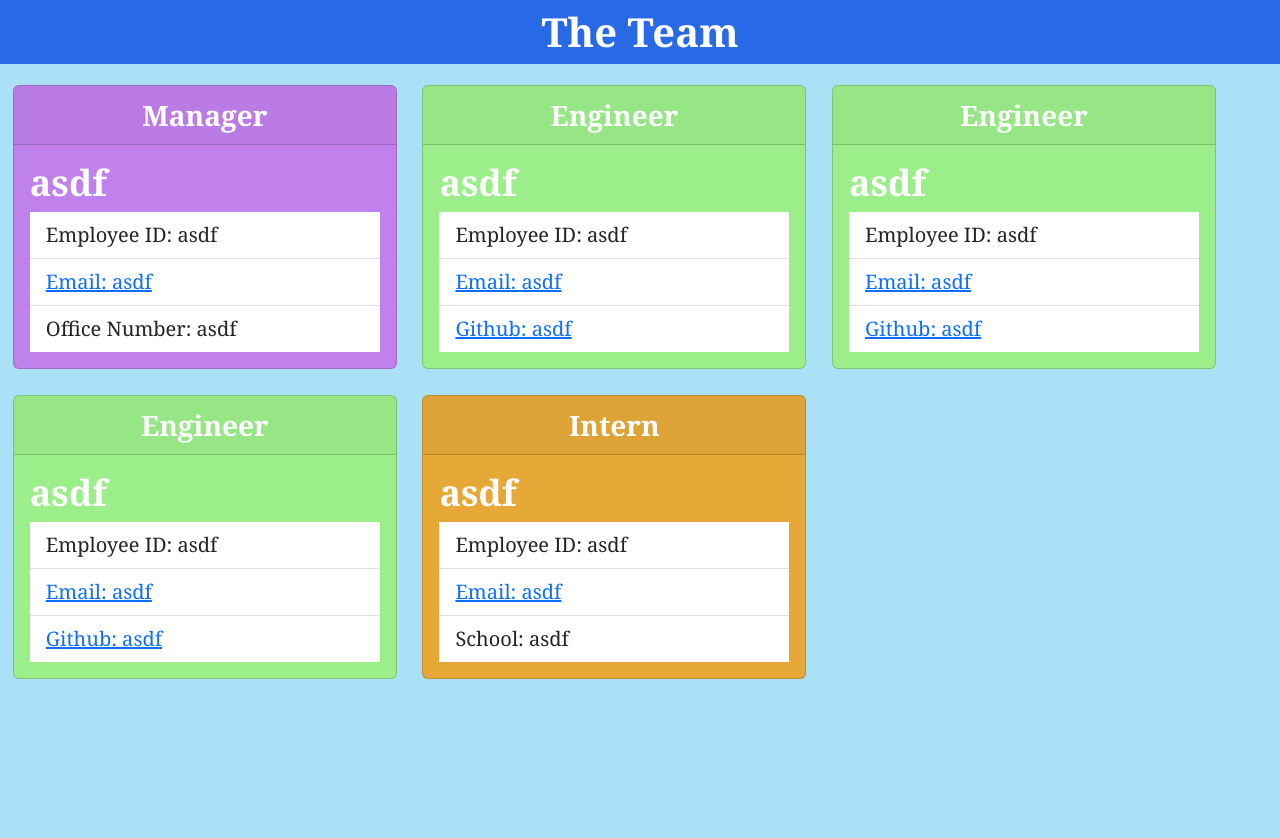
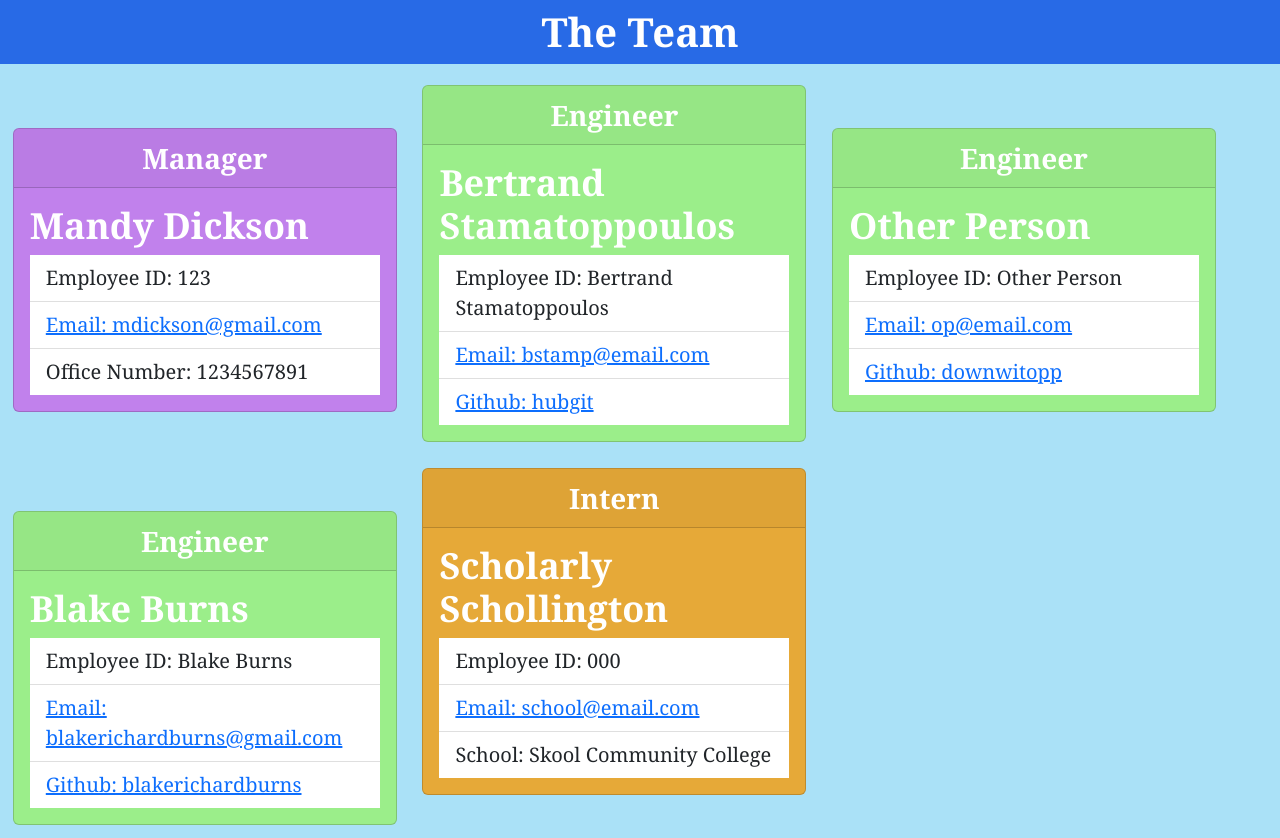
Before and after one commit to blakerichardburns/team-profile-generator, a website: page dist/team.html in a window 1280 px wide. Before the commit the page ends 800 px from the top, so only its background shows below. Drawn offline with nearby package versions, Linux system fonts and the light colour scheme.

Commit message:
added video link to readme, html file created during video now included

```diff
--- a/dist/team.html
+++ b/dist/team.html
@@ -17,51 +17,51 @@
         <div class="card" id="manager-card">
   <div class="card-header">Manager</div>
   <div class="card-body">
-  <h5 class="card-title">asdf</h5>
+  <h5 class="card-title">Mandy Dickson</h5>
   <ul class="list-group list-group-flush">
-      <li class="list-group-item">Employee ID: asdf</li>
-      <li class="list-group-item"><a href="mailto:asdf">Email: asdf</a></li>
-      <li class="list-group-item">Office Number: asdf</li>
+      <li class="list-group-item">Employee ID: 123</li>
+      <li class="list-group-item"><a href="mailto:mdickson@gmail.com">Email: mdickson@gmail.com</a></li>
+      <li class="list-group-item">Office Number: 1234567891</li>
     </ul>
   </div>
 </div><div class="card" id="engineer-card">
   <div class="card-header">Engineer</div>
   <div class="card-body">
-  <h5 class="card-title">asdf</h5>
+  <h5 class="card-title">Bertrand Stamatoppoulos</h5>
   <ul class="list-group list-group-flush">
-      <li class="list-group-item">Employee ID: asdf</li>
-      <li class="list-group-item"><a href="mailto:asdf">Email: asdf</a></li>
-      <li class="list-group-item"><a href="https://github.com/asdf" target="blank">Github: asdf</a></li>
+      <li class="list-group-item">Employee ID: Bertrand Stamatoppoulos</li>
+      <li class="list-group-item"><a href="mailto:bstamp@email.com">Email: bstamp@email.com</a></li>
+      <li class="list-group-item"><a href="https://github.com/hubgit" target="blank">Github: hubgit</a></li>
     </ul>
   </div>
 </div><div class="card" id="engineer-card">
   <div class="card-header">Engineer</div>
   <div class="card-body">
-  <h5 class="card-title">asdf</h5>
+  <h5 class="card-title">Other Person</h5>
   <ul class="list-group list-group-flush">
-      <li class="list-group-item">Employee ID: asdf</li>
-      <li class="list-group-item"><a href="mailto:asdf">Email: asdf</a></li>
-      <li class="list-group-item"><a href="https://github.com/asdf" target="blank">Github: asdf</a></li>
+      <li class="list-group-item">Employee ID: Other Person</li>
+      <li class="list-group-item"><a href="mailto:op@email.com">Email: op@email.com</a></li>
+      <li class="list-group-item"><a href="https://github.com/downwitopp" target="blank">Github: downwitopp</a></li>
     </ul>
   </div>
 </div><div class="card" id="engineer-card">
   <div class="card-header">Engineer</div>
   <div class="card-body">
-  <h5 class="card-title">asdf</h5>
+  <h5 class="card-title">Blake Burns</h5>
   <ul class="list-group list-group-flush">
-      <li class="list-group-item">Employee ID: asdf</li>
-      <li class="list-group-item"><a href="mailto:asdf">Email: asdf</a></li>
-      <li class="list-group-item"><a href="https://github.com/asdf" target="blank">Github: asdf</a></li>
+      <li class="list-group-item">Employee ID: Blake Burns</li>
+      <li class="list-group-item"><a href="mailto:blakerichardburns@gmail.com">Email: blakerichardburns@gmail.com</a></li>
+      <li class="list-group-item"><a href="https://github.com/blakerichardburns" target="blank">Github: blakerichardburns</a></li>
     </ul>
   </div>
 </div><div class="card" id="intern-card">
   <div class="card-header">Intern</div>
   <div class="card-body">
-  <h5 class="card-title">asdf</h5>
+  <h5 class="card-title">Scholarly Schollington</h5>
   <ul class="list-group list-group-flush">
-      <li class="list-group-item">Employee ID: asdf</li>
-      <li class="list-group-item"><a href="mailto:asdf">Email: asdf</a></li>
-      <li class="list-group-item">School: asdf</li>
+      <li class="list-group-item">Employee ID: 000</li>
+      <li class="list-group-item"><a href="mailto:school@email.com">Email: school@email.com</a></li>
+      <li class="list-group-item">School: Skool Community College</li>
     </ul>
   </div>
 </div>
```
Also changed, not shown: README.md.
